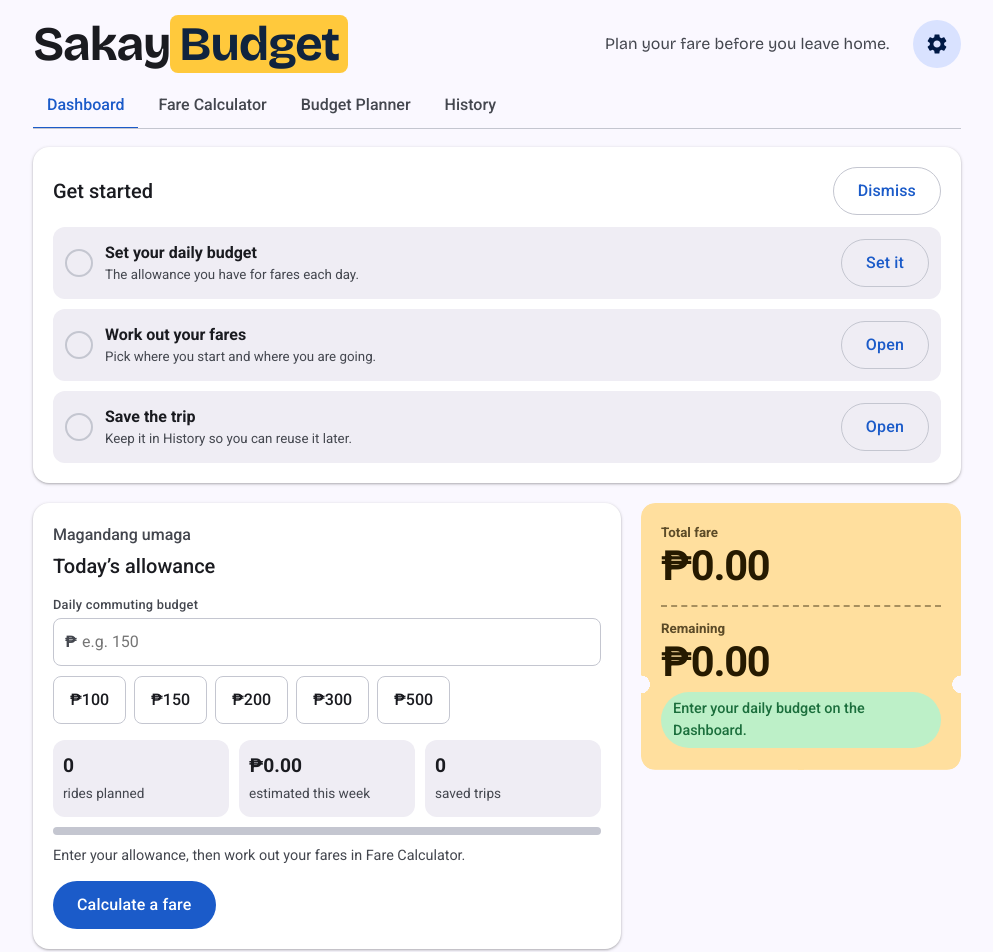
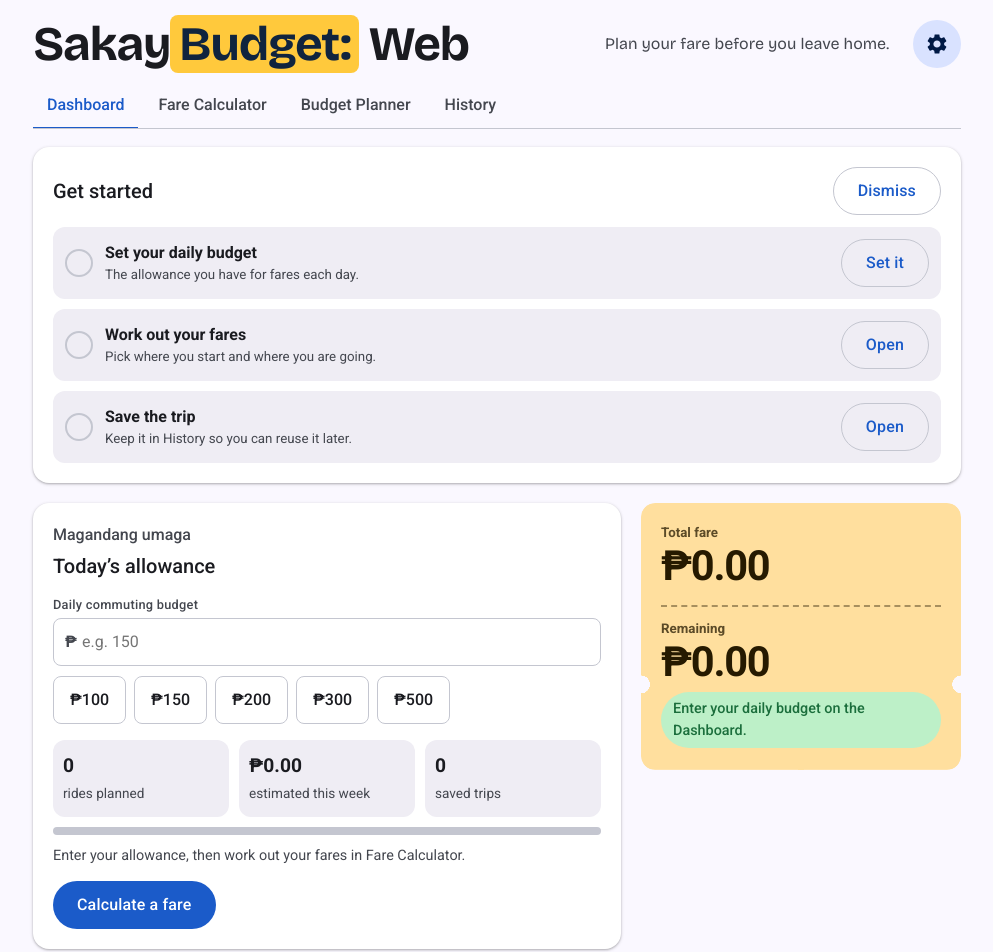
Before and after one commit to NerdyOwO/SakayBudget, a plain HTML site: page indexx.html in a window 1280 px wide. Shown: the whole page, without its empty margins (143-1136 px from the left). Drawn offline with Linux system fonts and the light colour scheme.

Commit message:
Update and rename SakayBudget1.3.html to indexx.html

```diff
--- a/SakayBudget1.3.html
+++ b/indexx.html
@@ -1,4 +1,5 @@
 <!DOCTYPE html>
+<!-- SakayBudget1.3 -->
 <html lang="en">
 <head>
 <meta charset="utf-8">
@@ -447,7 +448,7 @@ section.noanim,section.noanim .panel,section.noanim .stub{animation:none!importa
  <p class="sp-tag">Plan your fare before you leave home.</p>
 </div></div>
 <div class="wrap">
-<header><h1>Sakay<span>Budget</span></h1><p>Plan your fare before you leave home.</p><button class="gear" id="gear" type="button" aria-label="Settings" aria-pressed="false"><svg viewBox="0 0 24 24" aria-hidden="true"><path d="M19.14 12.94c.04-.3.06-.61.06-.94 0-.32-.02-.64-.07-.94l2.03-1.58c.18-.14.23-.41.12-.61l-1.92-3.32c-.12-.22-.37-.29-.59-.22l-2.39.96c-.5-.38-1.03-.7-1.62-.94l-.36-2.54c-.04-.24-.24-.41-.48-.41h-3.84c-.24 0-.43.17-.47.41l-.36 2.54c-.59.24-1.13.57-1.62.94l-2.39-.96c-.22-.08-.47 0-.59.22L2.74 8.87c-.12.21-.08.47.12.61l2.03 1.58c-.05.3-.09.63-.09.94s.02.64.07.94l-2.03 1.58c-.18.14-.23.41-.12.61l1.92 3.32c.12.22.37.29.59.22l2.39-.96c.5.38 1.03.7 1.62.94l.36 2.54c.05.24.24.41.48.41h3.84c.24 0 .44-.17.47-.41l.36-2.54c.59-.24 1.13-.56 1.62-.94l2.39.96c.22.08.47 0 .59-.22l1.92-3.32c.12-.22.07-.47-.12-.61l-2.01-1.58zM12 15.6c-1.98 0-3.6-1.62-3.6-3.6s1.62-3.6 3.6-3.6 3.6 1.62 3.6 3.6-1.62 3.6-3.6 3.6z"/></svg></button></header>
+<header><h1>Sakay<span>Budget:</span> Web</h1><p>Plan your fare before you leave home.</p><button class="gear" id="gear" type="button" aria-label="Settings" aria-pressed="false"><svg viewBox="0 0 24 24" aria-hidden="true"><path d="M19.14 12.94c.04-.3.06-.61.06-.94 0-.32-.02-.64-.07-.94l2.03-1.58c.18-.14.23-.41.12-.61l-1.92-3.32c-.12-.22-.37-.29-.59-.22l-2.39.96c-.5-.38-1.03-.7-1.62-.94l-.36-2.54c-.04-.24-.24-.41-.48-.41h-3.84c-.24 0-.43.17-.47.41l-.36 2.54c-.59.24-1.13.57-1.62.94l-2.39-.96c-.22-.08-.47 0-.59.22L2.74 8.87c-.12.21-.08.47.12.61l2.03 1.58c-.05.3-.09.63-.09.94s.02.64.07.94l-2.03 1.58c-.18.14-.23.41-.12.61l1.92 3.32c.12.22.37.29.59.22l2.39-.96c.5.38 1.03.7 1.62.94l.36 2.54c.05.24.24.41.48.41h3.84c.24 0 .44-.17.47-.41l.36-2.54c.59-.24 1.13-.56 1.62-.94l2.39.96c.22.08.47 0 .59-.22l1.92-3.32c.12-.22.07-.47-.12-.61l-2.01-1.58zM12 15.6c-1.98 0-3.6-1.62-3.6-3.6s1.62-3.6 3.6-3.6 3.6 1.62 3.6 3.6-1.62 3.6-3.6 3.6z"/></svg></button></header>
 <nav role="tablist" id="tabs"></nav>
 
 <section id="dashboard">
```
